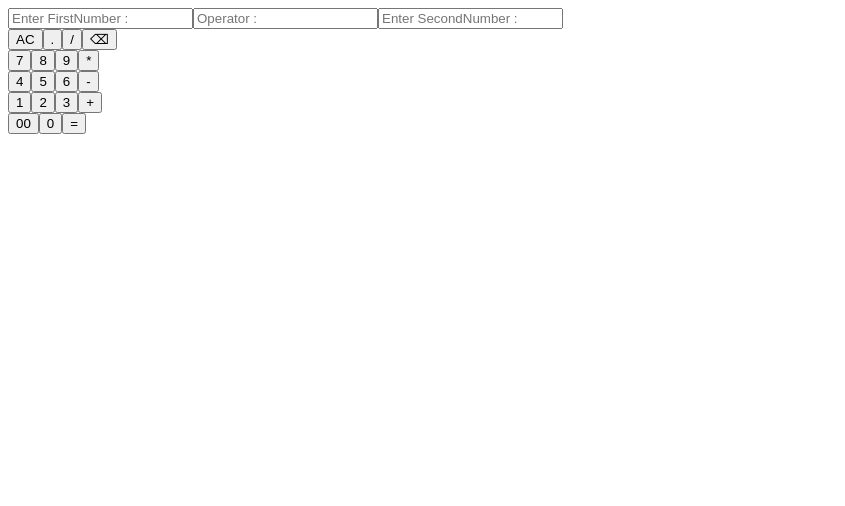
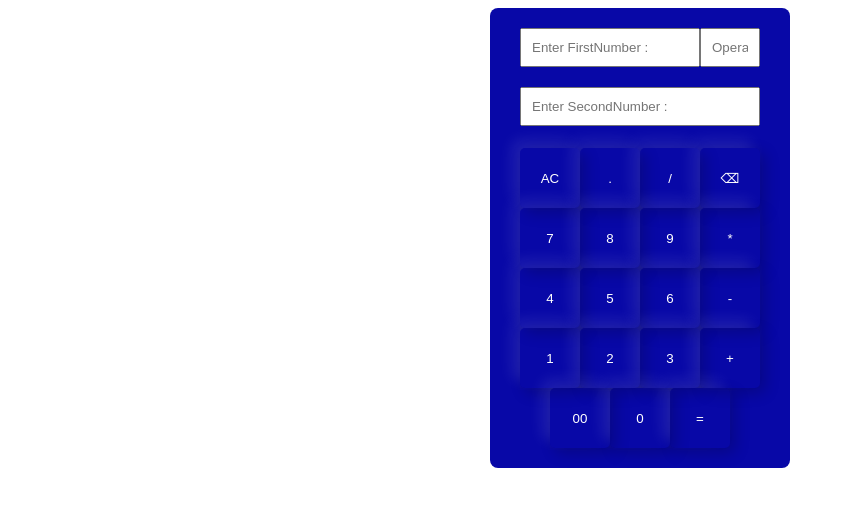
Before and after one commit to hosseincharchianh/CalculatorAg, an Angular app: page / in a window 1280 px wide. Shown: the top 506 px of the page, without its empty margins (0-845 px from the left). Built offline with nearby package versions, Linux system fonts and the light colour scheme.

Commit message:
bg color & color & sizing ok

```diff
--- a/src/app/app.component.css
+++ b/src/app/app.component.css
@@ -0,0 +1,5 @@
+calc{
+    display: flex;
+    justify-content: center;
+
+}
--- a/src/app/calc/calc.component.css
+++ b/src/app/calc/calc.component.css
@@ -0,0 +1,52 @@
+*{
+    margin: 0;
+    box-sizing: border-box;
+}
+
+#calculator{
+    display: flex;
+    flex-wrap: wrap;
+    width: 300px;
+    box-sizing: border-box;
+    background-color: rgb(8, 8, 167);
+    padding: 20px;
+    justify-content: center;
+    border-radius: 8px;
+}
+#calculator div button{
+    background-color: transparent;
+    color: white;
+    padding: 20px;
+    border-radius: 5px;
+    width: 60px;
+    height: 60px;
+    border: 0;
+    box-shadow: -8px -8px 15px rgba(255, 255, 255, 0.1) , 5px 5px 15px rgba(0, 0, 0, 0.2) ;
+
+}
+/* inja man mikham button equal fazaye do ta button ro eshghal kone vali chera nmishe :/ */
+#equal{
+    width: 120px;
+}
+#top{
+    display: flex;
+    flex-wrap: wrap;
+    justify-content: center;
+    height: 70px;
+    width: 240px;
+    margin-bottom: 50px;
+    }
+#FN{
+    width: 180px;
+}
+#OP{
+    width: 60px;
+}
+#SN{
+    width: 240px;
+    margin: 20px 0 ;
+
+}
+#calculator #top input{
+    padding: 10px;
+}
--- a/src/app/calc/calc.component.html
+++ b/src/app/calc/calc.component.html
@@ -1,7 +1,12 @@
-<input type="text" placeholder="Enter FirstNumber :">
-<input type="text" placeholder="Operator :">
-<input type="text" placeholder="Enter SecondNumber :">
-<div>
+<div id="calculator">
+    <div id="top">
+        <!-- FN == FirstNumber -->
+        <input id="FN" type="text" placeholder="Enter FirstNumber :">
+        <!-- op == Operator -->
+        <input id="OP" type="text" placeholder="Operator :">
+        <!-- SN == SecondNumber -->
+        <input id="SN" placeholder="Enter SecondNumber :">
+    </div>
     <div>
         <button>AC</button>
         <button>.</button>
@@ -29,6 +34,7 @@
     <div>
         <button>00</button>
         <button>0</button>
-        <button>=</button>
+        <span> <button id="equal">=</button>
+        </span>
     </div>
 </div>
```
